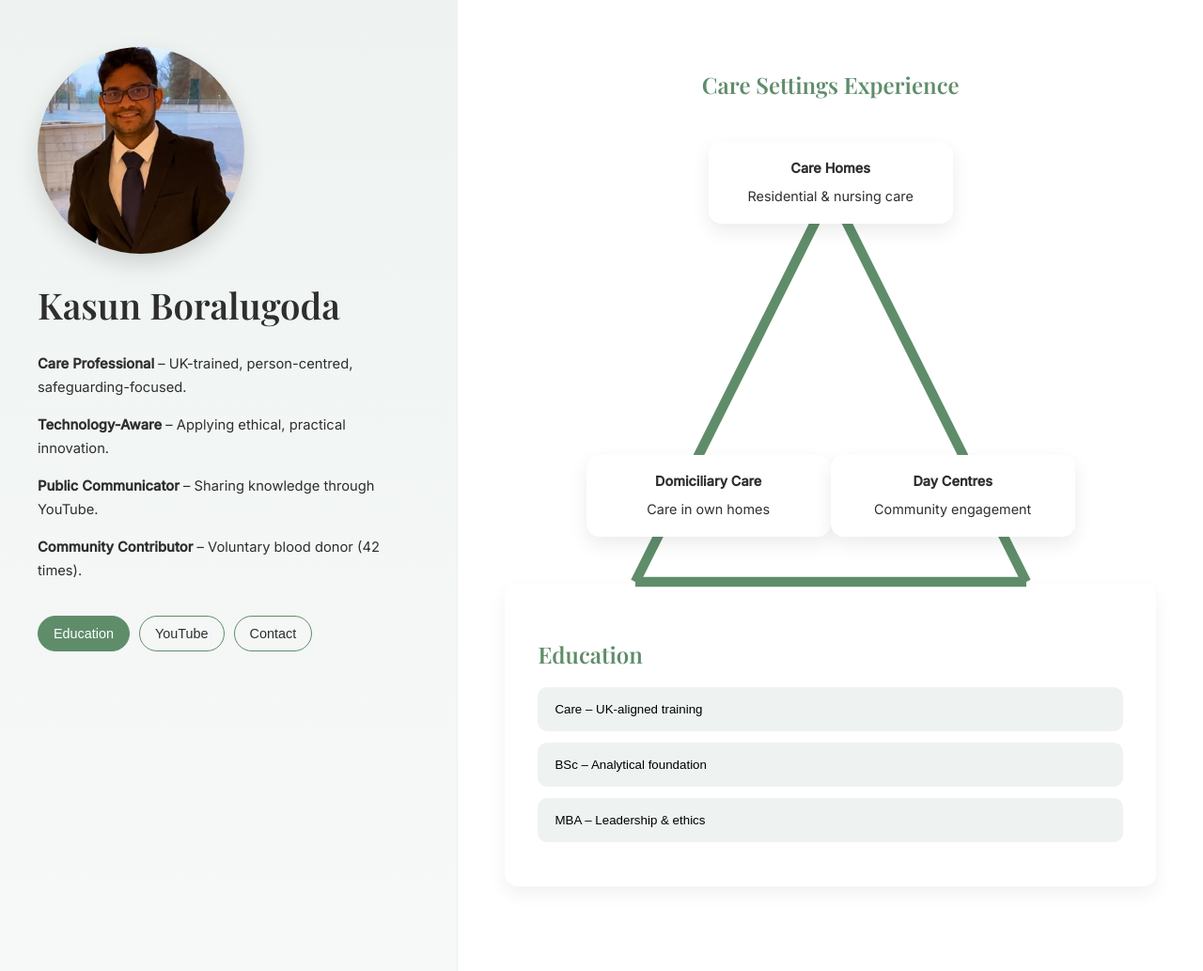
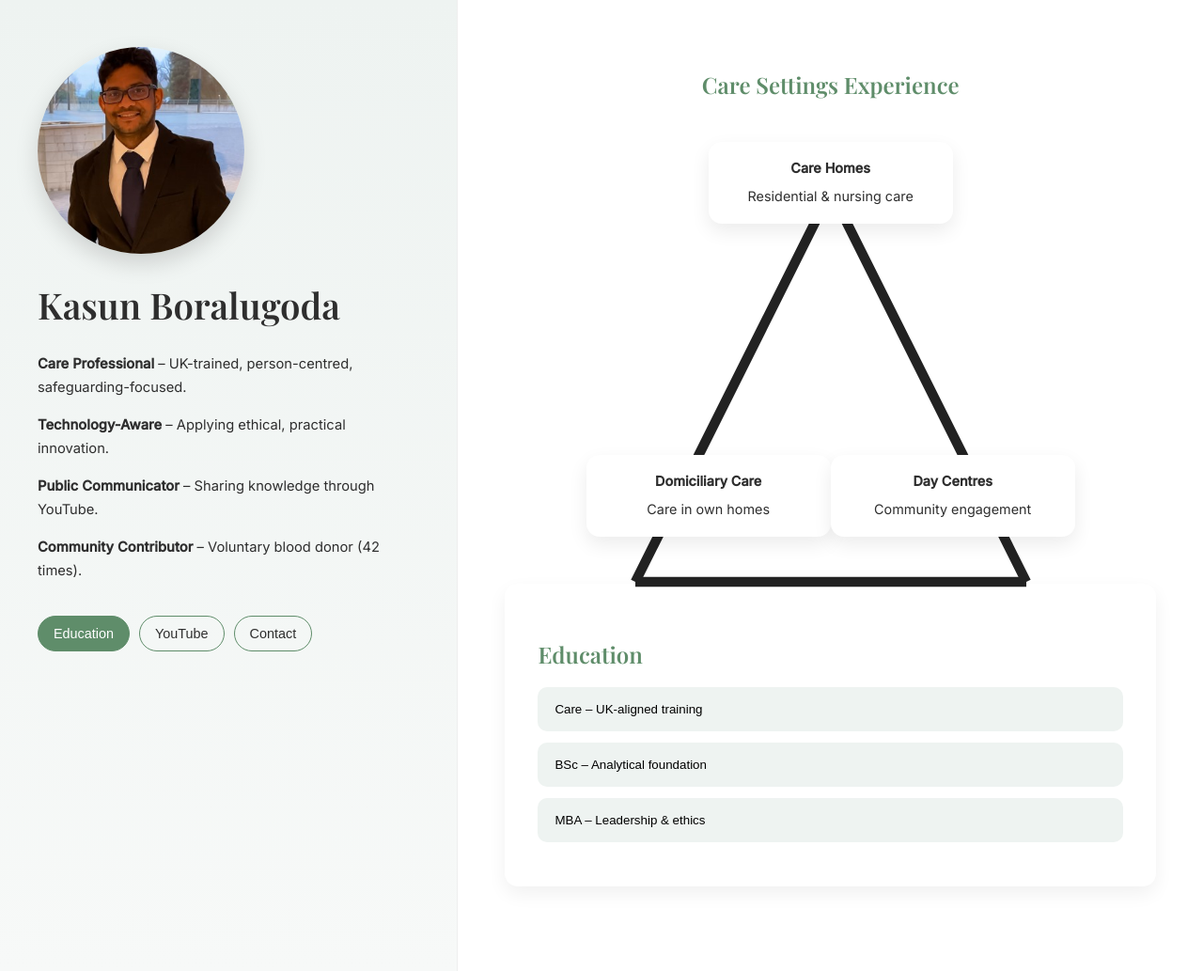
Before and after one commit to kasunboralugoda/kasunboralugoda.github.io, a plain HTML site: page index.html in a window 1280 px wide. Shown: the whole page at 94% size. Drawn offline with nearby package versions, Linux system fonts and the light colour scheme.

Commit message:
Update index.html

```diff
--- a/index.html
+++ b/index.html
@@ -267,9 +267,9 @@ iframe {
       <div class="care-triangle">
 
         <svg class="triangle-lines" viewBox="0 0 100 100" preserveAspectRatio="none">
-          <line x1="50" y1="10" x2="10" y2="90" stroke="#5f8d6a" stroke-width="2"/>
-          <line x1="50" y1="10" x2="90" y2="90" stroke="#5f8d6a" stroke-width="2"/>
-          <line x1="10" y1="90" x2="90" y2="90" stroke="#5f8d6a" stroke-width="2"/>
+          <line x1="50" y1="10" x2="10" y2="90" stroke="#222" stroke-width="2"/>
+          <line x1="50" y1="10" x2="90" y2="90" stroke="#222" stroke-width="2"/>
+          <line x1="10" y1="90" x2="90" y2="90" stroke="#222" stroke-width="2"/>
         </svg>
 
         <div class="triangle-card triangle-top">
```
